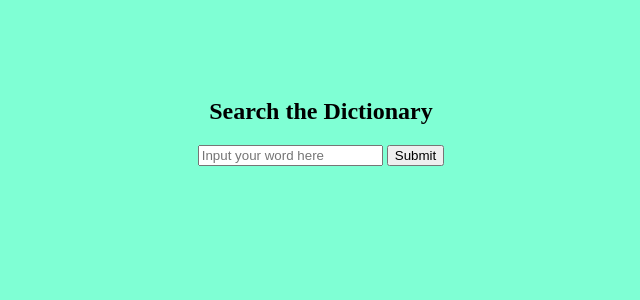
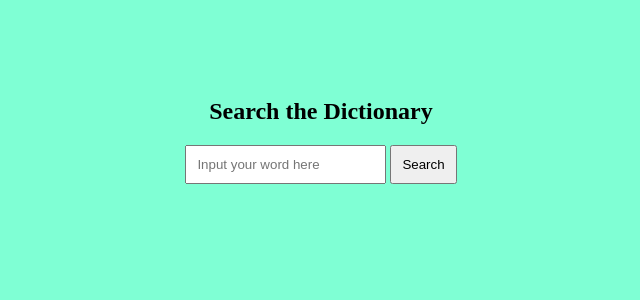
Before and after one commit to legbing/english-dictionary, a Django app: page / in a window 1280 px wide. Shown: the top 300 px of the page, without its empty margins (319-959 px from the left). Run offline with Django 3.2, Linux system fonts and the light colour scheme.

Commit message:
Changes in CSS committed

```diff
--- a/dictionary/urls.py
+++ b/dictionary/urls.py
@@ -1,4 +1,3 @@
-from typing import ValuesView
 from django.urls import path
 from . import views
 urlpatterns = [
--- a/templates/index.html
+++ b/templates/index.html
@@ -12,6 +12,8 @@
 .search {
     padding: 70px 0;
     text-align: center;
+    margin-right: 40px;
+    margin-left: 40px;
 }
 .word_in {
     padding: 10px;
@@ -19,6 +21,7 @@
 button {
     padding: 10px;
 }
+
     </style>
 </head>
 <body>
@@ -26,8 +29,8 @@ button {
         <h2>Search the Dictionary</h2>
 
     <form action="word">
-    <input type="text" name = "search" placeholder="Input your word here"></input>
-    <input type="submit" value="Submit">
+    <input type="text" name = "search" class="word_in" placeholder="Input your word here"></input>
+    <button type="submit">Search</button>
 </div>
 </form>
 </body>
```
